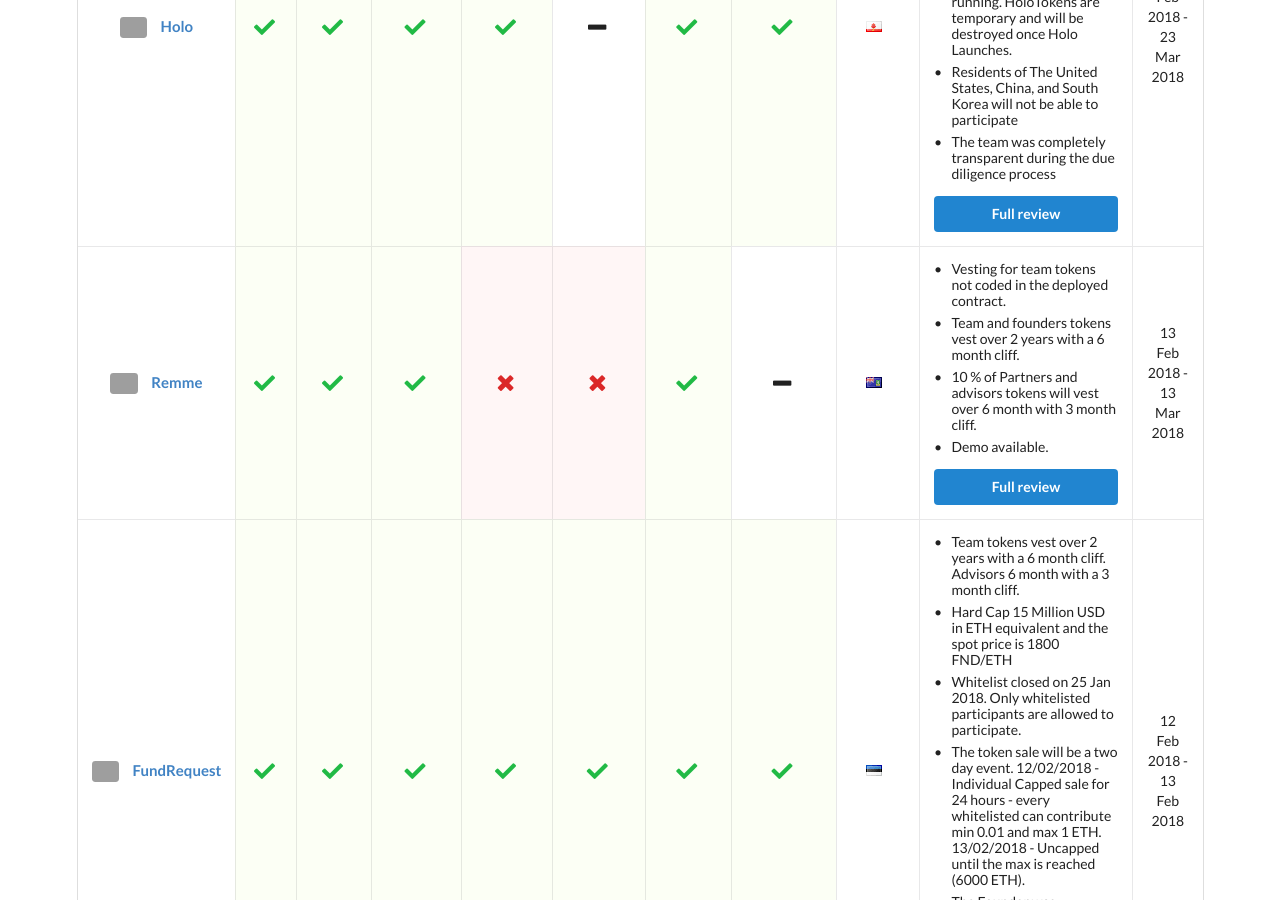
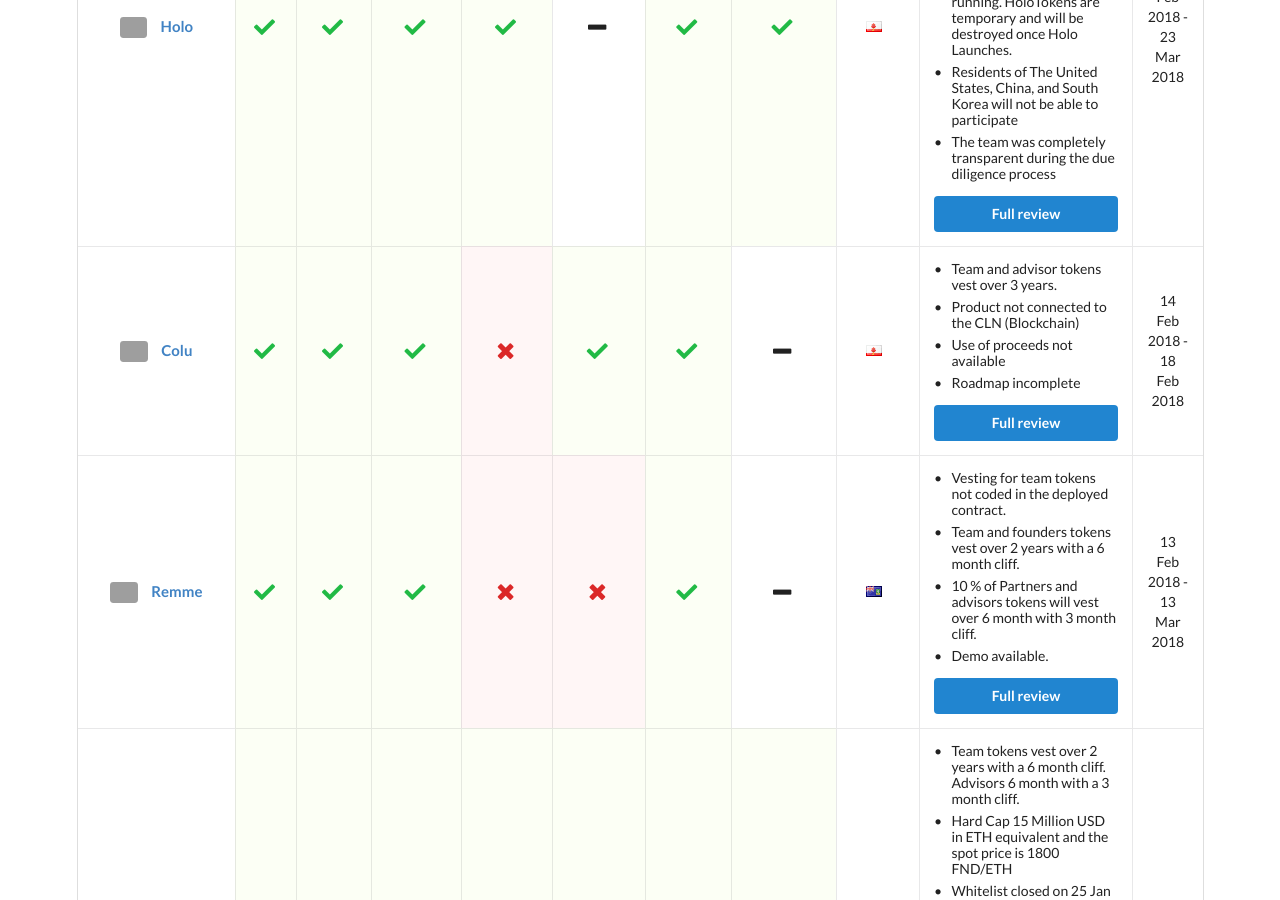
Before and after one commit to ico-check/ico-check, a Jekyll site: the page built from index.md, in a window 1280 px wide and 900 px high, scrolled down 1186 px. Built offline with Jekyll 4.4.1, drawn with Linux system fonts in a browser that asks for light colours; nearby versions of some CDN libraries; grey boxes are pictures that could not be loaded.

Commit message:
41-colu-ico-check
Added Colu

```diff
--- a/_data/active-future-icos.yml
+++ b/_data/active-future-icos.yml
@@ -60,6 +60,27 @@
   ico_end_date: 2018-03-23T11:00:00Z
   safe: false
   issue_url: https://github.com/ico-check/ico-check/issues/24
+
+- name: Colu
+  image: https://i.imgur.com/MIOjDsM.jpg
+  url: https://cln.network/
+  real_team: true
+  github: true
+  smart_contract: true
+  product: false
+  min_vesting: true
+  have_company: true
+  transparent:
+  location: Gibraltar
+  comments:
+    - content: Team and advisor tokens vest over 3 years.
+    - content: Product not connected to the CLN (Blockchain)
+    - content: Use of proceeds not available
+    - content: Roadmap incomplete
+  ico_start_date: 2018-02-14T11:00:00Z
+  ico_end_date: 2018-02-18T11:00:00Z
+  safe:
+  issue_url: https://github.com/ico-check/ico-check/issues/31
 
 - name: Remme
   image: https://i.imgur.com/imj7JQL.jpg
```
